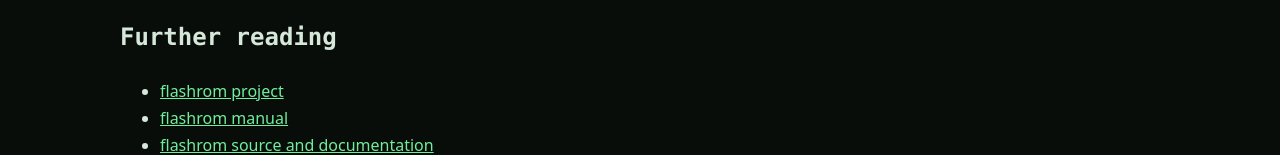
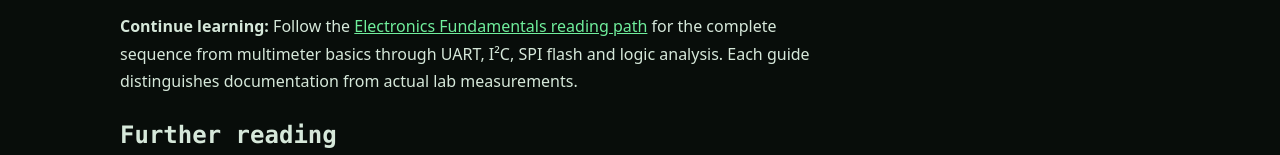
Before and after one commit to Ploos-AS/hackshack-labs, an Astro site: page /articles/spi-flash-linux-flashrom in a window 1280 px wide. Shown: the part 3287-3442 px from the top of the page. Built offline with nearby package versions, Linux system fonts and the light colour scheme; Astro itself is replaced by a stand-in of ours.

Commit message:
editorial: link electronics learning path and align series metadata

```diff
--- a/src/content/articles/en/spi-flash-linux-flashrom.md
+++ b/src/content/articles/en/spi-flash-linux-flashrom.md
@@ -5,6 +5,7 @@
 lang: en
 date: 2026-10-20
 tags: [spi, flashrom, ch341a, linux, firmware, repair]
+series: "Electronics Fundamentals"
 translationKey: spi-flash-linux-flashrom
 draft: false
 tested: false
@@ -76,6 +77,9 @@
 | Read succeeds but device will not boot after write | Incorrect image, missing board-specific data or failed verification |
 | Unexpectedly warm chip | **Disconnect immediately**; possible wiring or voltage fault |
 
+
+**Continue learning:** Follow the [Electronics Fundamentals reading path](/series/electronics-basics/) for the complete sequence from multimeter basics through UART, I²C, SPI flash and logic analysis. Each guide distinguishes documentation from actual lab measurements.
+
 ## Further reading
 
 - [flashrom project](https://www.flashrom.org/)
```
